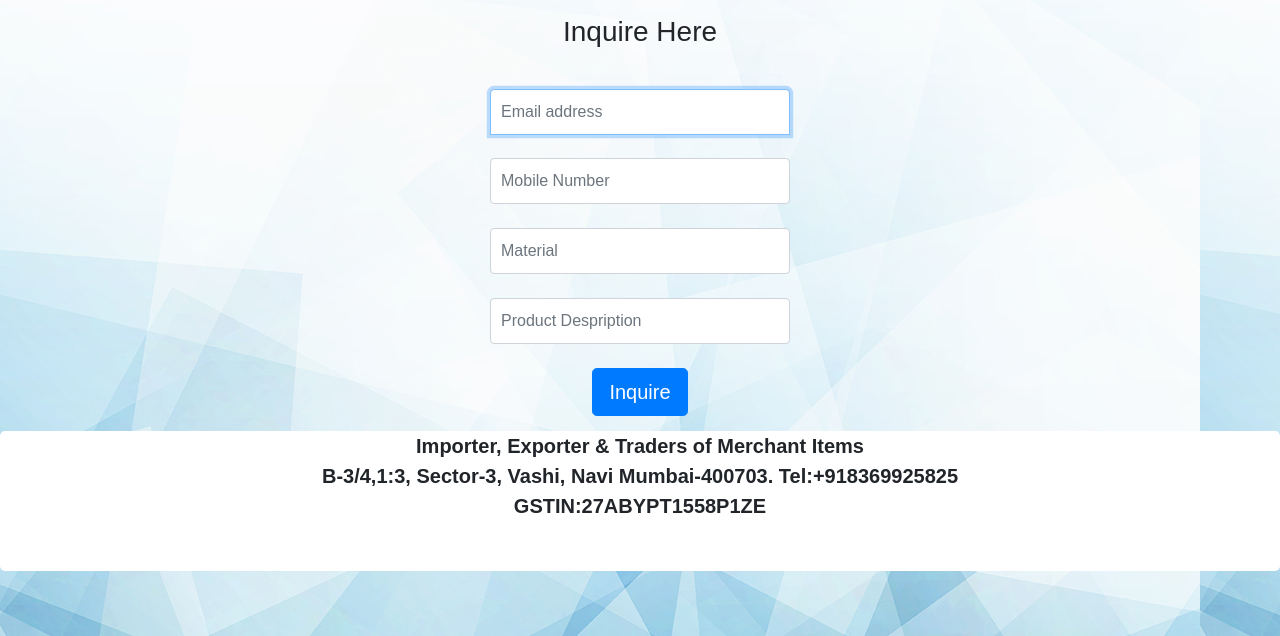
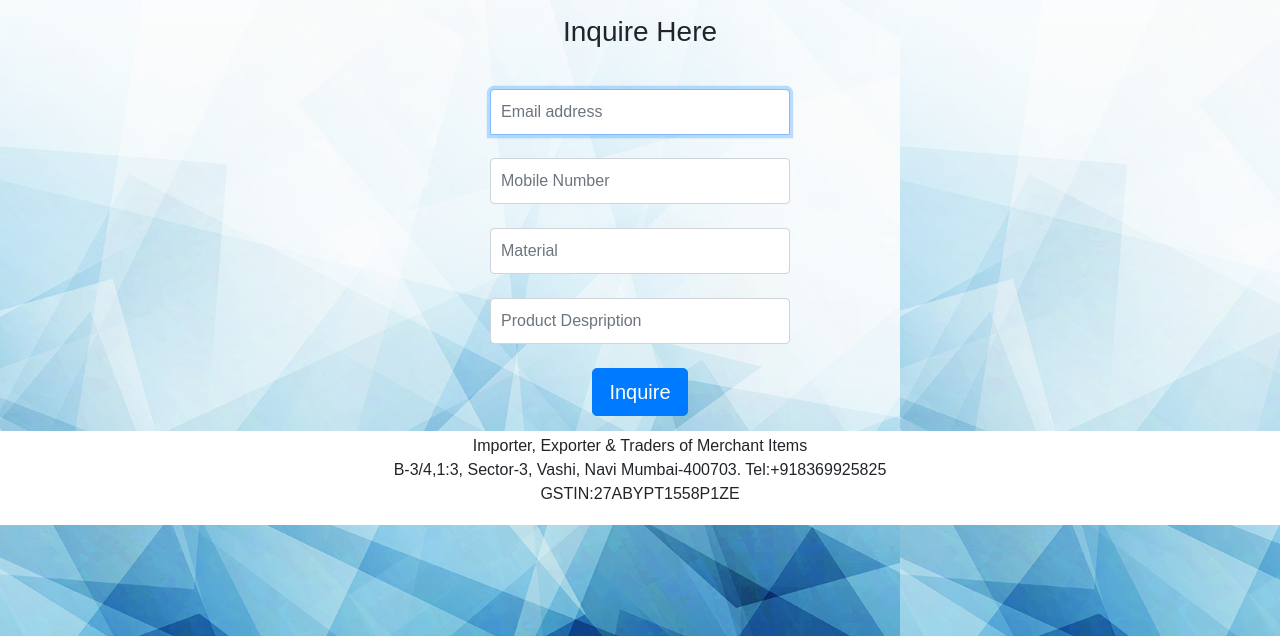
Before and after one commit to janvi2001/WDL-2020, a plain HTML site: page exp3/inquiry.html in a window 1280 px wide. Shown: the part 164-800 px from the top of the page. Drawn offline with Linux system fonts and the light colour scheme.

Commit message:
final for submission

```diff
--- a/exp3/inquiry.html
+++ b/exp3/inquiry.html
@@ -32,7 +32,7 @@
     <!-- Custom styles for this template -->
     <link href="signin.css" rel="stylesheet">
   </head>
-  <body class="text-center" style="background-image: url('image/bg.png');">
+  <body class="text-center" style="background-image: url('image/bg.png');background-size: 900px;">
 
     <div class="header" >
       <a>
@@ -67,8 +67,16 @@
   <button class="btn btn-lg btn-primary" type="submit">Inquire</button>
 </form>
 
-<div class="footer">
-  <div class="foot">Importer, Exporter & Traders of Merchant Items<br>B-3/4,1:3, Sector-3, Vashi, Navi Mumbai-400703. Tel:+918369925825 <br> GSTIN:27ABYPT1558P1ZE</div>
-</div>
+
+<style>
+  footer{
+     padding: 3px;
+background-color: white;
+  }
+  </style>
+
+<footer>
+  <p>Importer, Exporter & Traders of Merchant Items<br>B-3/4,1:3, Sector-3, Vashi, Navi Mumbai-400703. Tel:+918369925825 <br> GSTIN:27ABYPT1558P1ZE</p>
+  </footer>
 </body>
 </html>
```
Also changed, not shown: exp3/login.html (+1 -0 lines), exp3/signup.html (+1 -0 lines).
